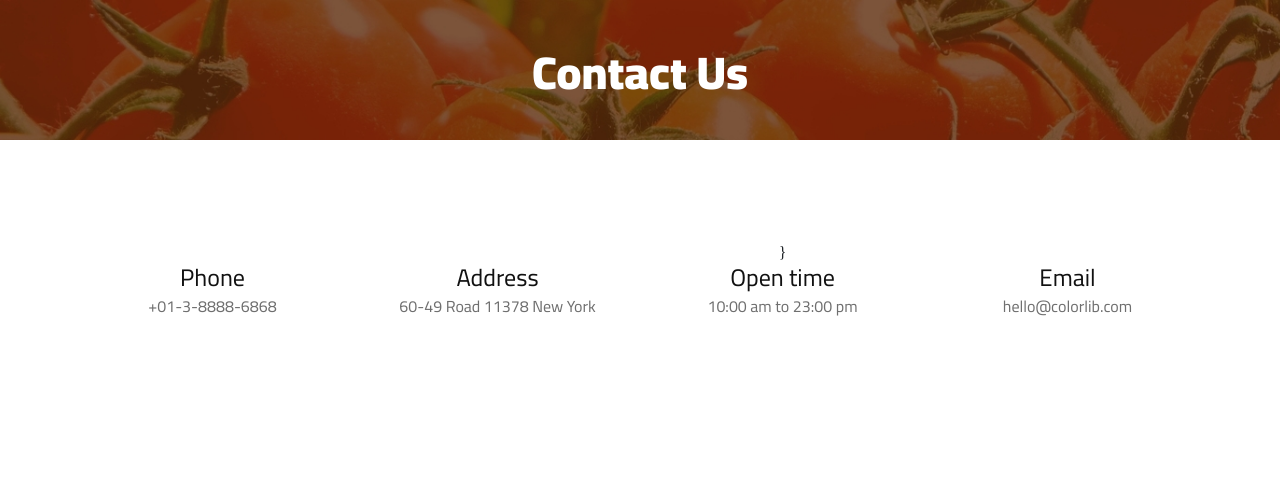
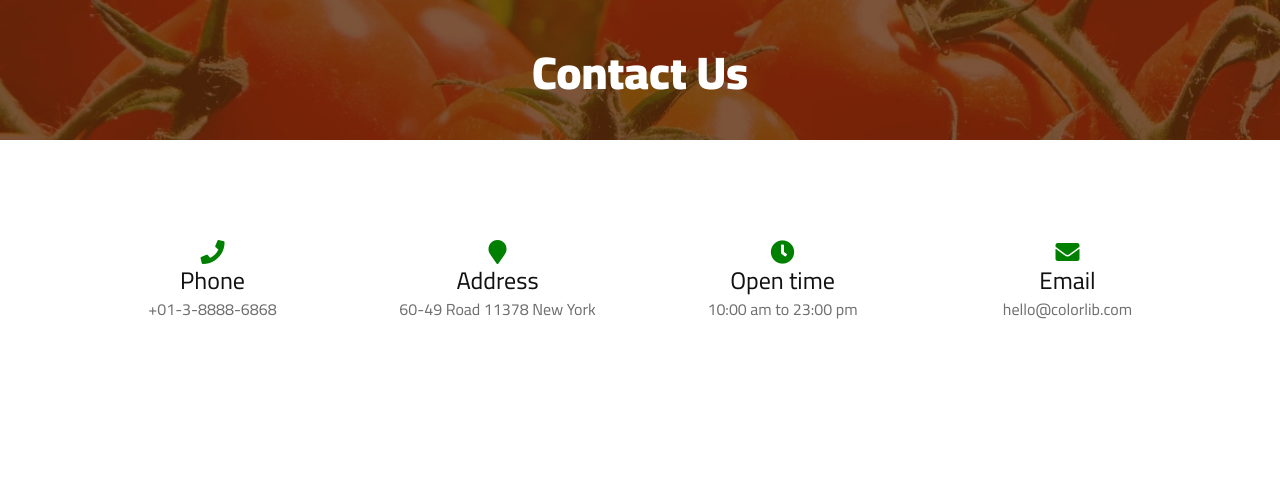
Before and after one commit to naseemnasi/Mallberries, a Django app: page /contact in a window 1280 px wide. Shown: the part 126-630 px from the top of the page. Run offline with Django 3.2, Linux system fonts and the light colour scheme; some libraries are stand-ins or nearby versions; some web fonts are replaced.

Commit message:
contacticon

```diff
--- a/templates/contact.html
+++ b/templates/contact.html
@@ -22,28 +22,28 @@
             <div class="row">
                 <div class="col-lg-3 col-md-8 col-sm-6 text-center">
                     <div class="contact__widget">
-                        <span class="icon_phone"></span>
+                        <i class="fa fa-phone" style="font-size:24px;color:green;"></i>
                         <h4>Phone</h4>
                         <p>+01-3-8888-6868</p>
                     </div>
                 </div>
                 <div class="col-lg-3 col-md-3 col-sm-6 text-center">
                     <div class="contact__widget">
-                        <span class="icon_pin_alt"></span>
+                        <i class="fa fa-map-marker" style="font-size:24px;color:green;"></i>
                         <h4>Address</h4>
                         <p>60-49 Road 11378 New York</p>
                     </div>
                 </div>
                 <div class="col-lg-3 col-md-3 col-sm-6 text-center">
                     <div class="contact__widget">
-                        <span class="icon_clock_alt"></span>
+                        <i class="fa fa-clock" style="font-size:24px;color:green;"></i>
                         <h4>Open time</h4>
                         <p>10:00 am to 23:00 pm</p>
                     </div>
                 </div>
                 <div class="col-lg-3 col-md-3 col-sm-6 text-center">
                     <div class="contact__widget">
-                        <span class="icon_mail_alt"></span>
+                        <i class="fa fa-envelope" style="font-size:24px;color:green;"></i>
                         <h4>Email</h4>
                         <p>hello@colorlib.com</p>
                     </div>
```
